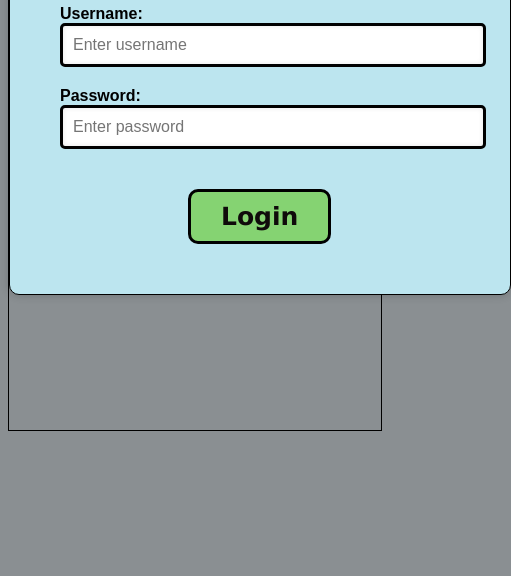
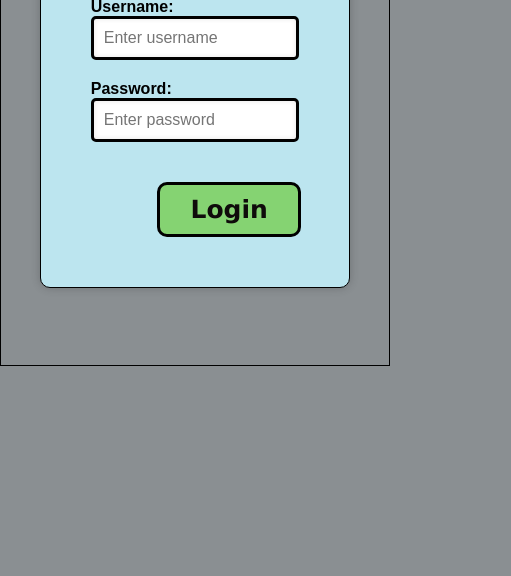
Before and after one commit to nadnitin/field_audit, a plain HTML site: page index.html in a window 390 px wide. Shown: the part 268-844 px from the top of the page, 511 px wide, since content can reach past the window. Drawn offline with Linux system fonts and the light colour scheme.

Commit message:
Update login.css @media included

```diff
--- a/login.css
+++ b/login.css
@@ -1,16 +1,24 @@
+/* Reset default styles */
+* {
+    box-sizing: border-box;
+    margin: 0;
+    padding: 0;
+  }
+
   body {
-
     font-family: Arial, sans-serif;
     background-color: #8a8f92;
     background-repeat: no-repeat;
     background-size: cover;
-    border: black solid 1px;
+    border: 1px solid black;
+    height: auto;
+    width: auto;
   }
 
   .container {
     background-color: #bce5ef;
     border-radius: 10px;
-    box-shadow: 0 0 10px rgba(0, 0, 0, 0.2);
+    box-shadow: 0 0 10px rgba(7, 7, 7, 0.2);
     margin:  135px auto;
     padding: 50px;
     width: 400px;
@@ -24,9 +32,6 @@ h2 {
     margin-bottom: 20px;
     text-align: center;
     margin-top: auto;
-
-
-
   }
 
   input[type=text], input[type=password] {
@@ -38,9 +43,38 @@ input[type=text], input[type=password] {
     margin-bottom: 20px;
     padding: 10px;
     width: 100%;
-
   }
 
+  input[type=submit]:hover {
+    background-color: #45a049;
+  }
+
+  span {
+    color: #999;
+    font-size: 12px;
+  }
+
+  span a {
+    color: #555;
+    text-decoration: none;
+  }
+
+  span a:hover {
+    text-decoration: underline;
+  }
+
+  /* Add media query for mobile view */
+  @media screen and (max-width: 768px) {
+    .container {
+      width: 80%;
+      margin: 20% auto;
+    }
+
+    .logout-btn {
+      margin-left: 0;
+      margin-top: 20px;
+    }
+  }
 
 
   input[type=submit]:hover {
@@ -60,7 +94,6 @@ span a {
 span a:hover {
     text-decoration: underline;
 }
-
 
 /* CSS */
 .logout-btn {
@@ -103,8 +136,6 @@ color: #0d0a0a;
 
         }
     }
-
-
 }
 
 /* Add your existing styles, and include the new styles for the loader */
```
Lines whose indentation alone changed are shown as unchanged.
